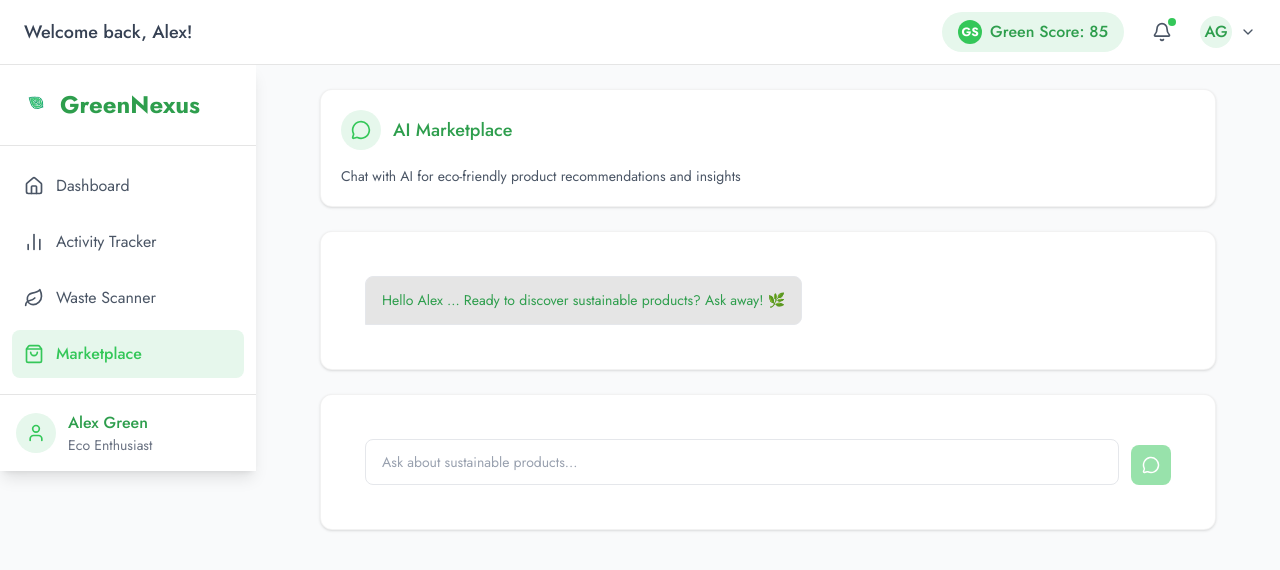
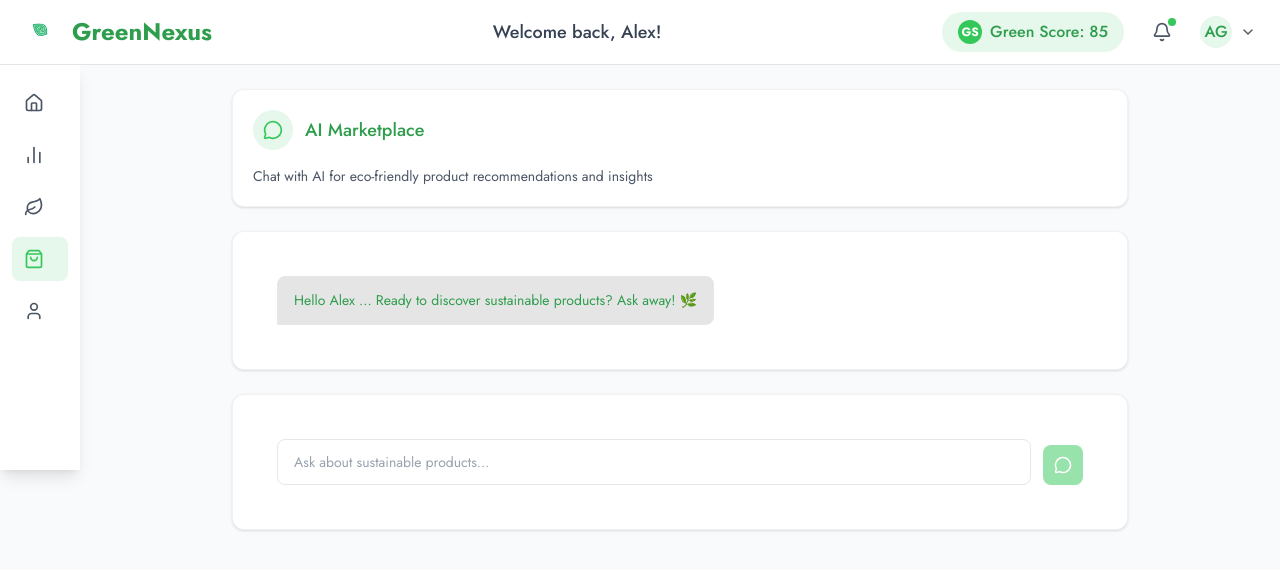
Before and after one commit to WillyKyeni3/Green-Nexus, a Next.js app in the folder client/: page /marketplace in a window 1280 px wide. Shown: the top 570 px of the page. Built offline with nearby package versions, Linux system fonts and the light colour scheme.

Commit message:
fixes hover functionality on sidebar

```diff
--- a/client/src/app/marketplace/page.js
+++ b/client/src/app/marketplace/page.js
@@ -46,8 +46,19 @@ const MarketplacePage = () => {
 
   return (
     <div className="min-h-screen bg-gray-50 flex flex-col">
-      {/* TOPBAR HEADER */}
-      <header className="bg-white border-b border-neutral-gray py-3 px-6 flex items-center justify-between sticky top-0 z-40">
+      {/* TOPBAR HEADER WITH LOGO */}
+      <header className="bg-white border-b border-neutral-gray py-3 px-6 flex items-center justify-between sticky top-0 z-50">
+        {/* Logo + Name on Left */}
+        <h1 className="text-2xl font-bold text-primary-dark flex items-center">
+          <img
+            src="/leaflogo.png"
+            alt="GreenNexus Logo"
+            className="h-10 w-10 object-contain rotate-[-55.7deg] mr-2"
+          />
+          GreenNexus
+        </h1>
+
+        {/* Welcome Message - Center */}
         <div>
           <h2 className="text-lg font-medium text-gray-700">Welcome back, Alex!</h2>
         </div>
@@ -81,89 +92,109 @@ const MarketplacePage = () => {
         </div>
       </header>
 
-      {/* Main Layout with Sidebar */}
-      <div className="flex flex-1">
-        {/* SIDEBAR */}
-        <aside className="w-64 bg-white shadow-lg flex flex-col h-full">
-          {/* Logo Section */}
-          <div className="p-5 border-b border-neutral-gray">
-            <h1 className="text-2xl font-bold text-primary-dark flex items-center">
-              <img
-                src="/leaflogo.png"
-                alt="GreenNexus Logo"
-                className="h-10 w-10 object-contain rotate-[-55.7deg]"
-              />
-              GreenNexus
-            </h1>
-          </div>
-
+      {/* Main Layout with Collapsible Sidebar */}
+      <div className="flex flex-1 relative">
+        {/* SIDEBAR - Collapsible on Hover (Desktop) or Toggle (Mobile) */}
+        <aside
+          className={`bg-white shadow-lg flex flex-col fixed lg:relative h-full transition-all duration-300 ease-in-out z-40 ${
+            sidebarOpen ? 'w-64' : 'w-20'
+          }`}
+          onMouseEnter={() => setSidebarOpen(true)}
+          onMouseLeave={() => setSidebarOpen(false)}
+        >
           {/* Navigation */}
           <nav className="flex-1 px-3 py-4">
             <ul className="space-y-2">
               {/* Dashboard */}
               <li>
                 <a
-                  className="flex items-center p-3 rounded-lg text-gray-600 hover:bg-primary-light/50 transition-colors"
+                  className="flex items-center p-3 rounded-lg text-gray-600 hover:bg-primary-light/50 transition-colors group relative"
                   href="/Dashboard"
+                  title="Dashboard"
                 >
-                  <svg xmlns="http://www.w3.org/2000/svg" width="20" height="20" viewBox="0 0 24 24" fill="none" stroke="currentColor" strokeWidth="2" strokeLinecap="round" strokeLinejoin="round" className="lucide lucide-house mr-3" aria-hidden="true">
+                  <svg xmlns="http://www.w3.org/2000/svg" width="20" height="20" viewBox="0 0 24 24" fill="none" stroke="currentColor" strokeWidth="2" strokeLinecap="round" strokeLinejoin="round" className="lucide lucide-house mr-3 flex-shrink-0" aria-hidden="true">
                     <path d="M15 21v-8a1 1 0 0 0-1-1h-4a1 1 0 0 0-1 1v8"></path>
                     <path d="M3 10a2 2 0 0 1 .709-1.528l7-6a2 2 0 0 1 2.582 0l7 6A2 2 0 0 1 21 10v9a2 2 0 0 1-2 2H5a2 2 0 0 1-2-2z"></path>
                   </svg>
-                  Dashboard
+                  <span className={`whitespace-nowrap transition-all duration-300 ${sidebarOpen ? 'opacity-100' : 'opacity-0 hidden'}`}>Dashboard</span>
+                  {!sidebarOpen && <div className="absolute left-full ml-2 px-2 py-1 bg-gray-900 text-white text-sm rounded opacity-0 group-hover:opacity-100 transition-opacity whitespace-nowrap pointer-events-none z-50">Dashboard</div>}
                 </a>
               </li>
 
               {/* Activity Tracker */}
               <li>
                 <a
-                  className="flex items-center p-3 rounded-lg text-gray-600 hover:bg-primary-light/50 transition-colors"
+                  className="flex items-center p-3 rounded-lg text-gray-600 hover:bg-primary-light/50 transition-colors group relative"
                   href="/activity"
+                  title="Activity Tracker"
                 >
-                  <svg xmlns="http://www.w3.org/2000/svg" width="20" height="20" viewBox="0 0 24 24" fill="none" stroke="currentColor" strokeWidth="2" strokeLinecap="round" strokeLinejoin="round" className="lucide lucide-chart-no-axes-column mr-3" aria-hidden="true">
+                  <svg xmlns="http://www.w3.org/2000/svg" width="20" height="20" viewBox="0 0 24 24" fill="none" stroke="currentColor" strokeWidth="2" strokeLinecap="round" strokeLinejoin="round" className="lucide lucide-chart-no-axes-column mr-3 flex-shrink-0" aria-hidden="true">
                     <path d="M5 21v-6"></path>
                     <path d="M12 21V3"></path>
                     <path d="M19 21V9"></path>
                   </svg>
-                  Activity Tracker
+                  <span className={`whitespace-nowrap transition-all duration-300 ${sidebarOpen ? 'opacity-100' : 'opacity-0 hidden'}`}>Activity Tracker</span>
+                  {!sidebarOpen && <div className="absolute left-full ml-2 px-2 py-1 bg-gray-900 text-white text-sm rounded opacity-0 group-hover:opacity-100 transition-opacity whitespace-nowrap pointer-events-none z-50">Activity</div>}
                 </a>
               </li>
 
               {/* Waste Scanner */}
               <li>
                 <a
-                  className="flex items-center p-3 rounded-lg text-gray-600 hover:bg-primary-light/50 transition-colors"
+                  className="flex items-center p-3 rounded-lg text-gray-600 hover:bg-primary-light/50 transition-colors group relative"
                   href="/waste-scanner"
+                  title="Waste Scanner"
                 >
-                  <svg xmlns="http://www.w3.org/2000/svg" width="20" height="20" viewBox="0 0 24 24" fill="none" stroke="currentColor" strokeWidth="2" strokeLinecap="round" strokeLinejoin="round" className="lucide lucide-leaf mr-3" aria-hidden="true">
+                  <svg xmlns="http://www.w3.org/2000/svg" width="20" height="20" viewBox="0 0 24 24" fill="none" stroke="currentColor" strokeWidth="2" strokeLinecap="round" strokeLinejoin="round" className="lucide lucide-leaf mr-3 flex-shrink-0" aria-hidden="true">
                     <path d="M11 20A7 7 0 0 1 9.8 6.1C15.5 5 17 4.48 19 2c1 2 2 4.18 2 8 0 5.5-4.78 10-10 10Z"></path>
                     <path d="M2 21c0-3 1.85-5.36 5.08-6C9.5 14.52 12 13 13 12"></path>
                   </svg>
-                  Waste Scanner
+                  <span className={`whitespace-nowrap transition-all duration-300 ${sidebarOpen ? 'opacity-100' : 'opacity-0 hidden'}`}>Waste Scanner</span>
+                  {!sidebarOpen && <div className="absolute left-full ml-2 px-2 py-1 bg-gray-900 text-white text-sm rounded opacity-0 group-hover:opacity-100 transition-opacity whitespace-nowrap pointer-events-none z-50">Waste</div>}
                 </a>
               </li>
 
               {/* Marketplace - ACTIVE */}
               <li>
                 <a
-                  className="flex items-center p-3 rounded-lg bg-primary-light text-primary font-medium"
+                  className="flex items-center p-3 rounded-lg bg-primary-light text-primary font-medium group relative"
                   href="/marketplace"
+                  title="Marketplace"
                 >
-                  <svg xmlns="http://www.w3.org/2000/svg" width="20" height="20" viewBox="0 0 24 24" fill="none" stroke="currentColor" strokeWidth="2" strokeLinecap="round" strokeLinejoin="round" className="lucide lucide-shopping-bag mr-3" aria-hidden="true">
+                  <svg xmlns="http://www.w3.org/2000/svg" width="20" height="20" viewBox="0 0 24 24" fill="none" stroke="currentColor" strokeWidth="2" strokeLinecap="round" strokeLinejoin="round" className="lucide lucide-shopping-bag mr-3 flex-shrink-0" aria-hidden="true">
                     <path d="M16 10a4 4 0 0 1-8 0"></path>
                     <path d="M3.103 6.034h17.794"></path>
                     <path d="M3.4 5.467a2 2 0 0 0-.4 1.2V20a2 2 0 0 0 2 2h14a2 2 0 0 0 2-2V6.667a2 2 0 0 0-.4-1.2l-2-2.667A2 2 0 0 0 17 2H7a2 2 0 0 0-1.6.8z"></path>
                   </svg>
-                  Marketplace
+                  <span className={`whitespace-nowrap transition-all duration-300 ${sidebarOpen ? 'opacity-100' : 'opacity-0 hidden'}`}>Marketplace</span>
+                  {!sidebarOpen && <div className="absolute left-full ml-2 px-2 py-1 bg-gray-900 text-white text-sm rounded opacity-0 group-hover:opacity-100 transition-opacity whitespace-nowrap pointer-events-none z-50">Marketplace</div>}
+                </a>
+              </li>
+
+              {/* User Profile */}
+              <li>
+                <a
+                  className="flex items-center p-3 rounded-lg text-gray-600 hover:bg-primary-light/50 transition-colors group relative"
+                  href="/UserProfile"
+                  title="User Profile"
+                >
+                  <svg xmlns="http://www.w3.org/2000/svg" width="20" height="20" viewBox="0 0 24 24" fill="none" stroke="currentColor" strokeWidth="2" strokeLinecap="round" strokeLinejoin="round" className="lucide lucide-user mr-3 flex-shrink-0" aria-hidden="true">
+                    <path d="M19 21v-2a4 4 0 0 0-4-4H9a4 4 0 0 0-4 4v2"></path>
+                    <circle cx="12" cy="7" r="4"></circle>
+                  </svg>
+                  <span className={`whitespace-nowrap transition-all duration-300 ${sidebarOpen ? 'opacity-100' : 'opacity-0 hidden'}`}>User Profile</span>
+                  {!sidebarOpen && <div className="absolute left-full ml-2 px-2 py-1 bg-gray-900 text-white text-sm rounded opacity-0 group-hover:opacity-100 transition-opacity whitespace-nowrap pointer-events-none z-50">Profile</div>}
                 </a>
               </li>
             </ul>
           </nav>
 
           {/* User Profile Footer */}
-          <div className="p-4 border-t border-neutral-gray">
+          <div className={`p-4 border-t border-neutral-gray transition-all duration-300 overflow-hidden ${
+            sidebarOpen ? 'opacity-100' : 'opacity-0'
+          }`}>
             <div className="flex items-center">
-              <div className="w-10 h-10 rounded-full bg-primary-light flex items-center justify-center">
+              <div className="w-10 h-10 rounded-full bg-primary-light flex items-center justify-center flex-shrink-0">
                 <svg xmlns="http://www.w3.org/2000/svg" width="20" height="20" viewBox="0 0 24 24" fill="none" stroke="currentColor" strokeWidth="2" strokeLinecap="round" strokeLinejoin="round" className="lucide lucide-user text-primary" aria-hidden="true">
                   <path d="M19 21v-2a4 4 0 0 0-4-4H9a4 4 0 0 0-4 4v2"></path>
                   <circle cx="12" cy="7" r="4"></circle>
@@ -178,7 +209,7 @@ const MarketplacePage = () => {
         </aside>
 
         {/* MAIN CONTENT */}
-        <main className="flex-1 p-6 overflow-auto">
+        <main className="flex-1 p-6 overflow-auto w-full lg:w-auto">
           <div className="max-w-4xl mx-auto space-y-6">
             {/* Title Card */}
             <Card>
```
